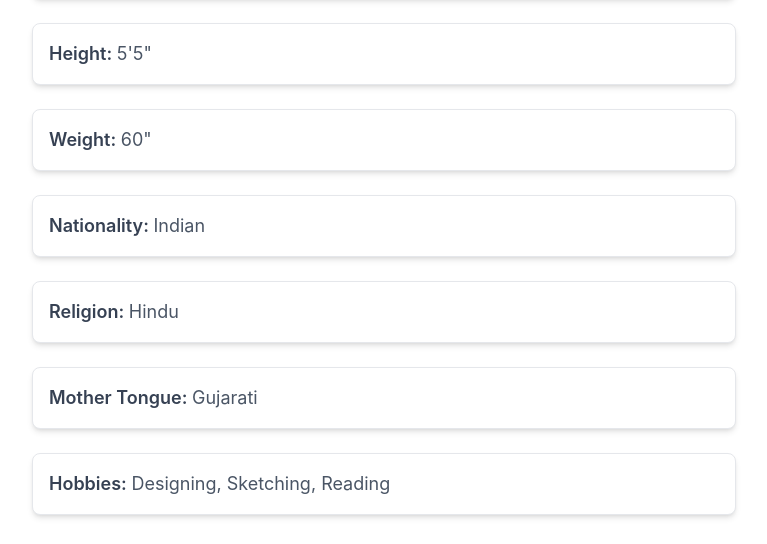
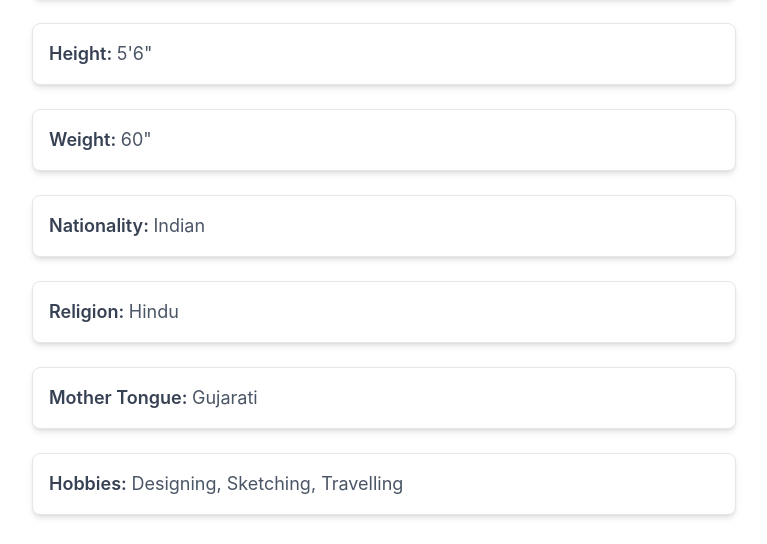
Before and after one commit to sagarkhatridk/AkashBIODATA, a React (Vite) app: page / in a window 1280 px wide. Shown: the part 1905-2449 px from the top of the page, without its empty margins (256-1023 px from the left). Built offline with nearby package versions, Linux system fonts and the light colour scheme; a web font is replaced by a local one.

Commit message:
bio updated

```diff
--- a/src/components/BioDataInformation.jsx
+++ b/src/components/BioDataInformation.jsx
@@ -11,12 +11,12 @@ const BioDataInformation = () => {
     { label: "Sister", value: "Riya Khatri (Married)" },
     { label: "Education", value: "Diploma in Embroidery Design" },
     { label: "Work", value: "Embroidery Designer (Sketcher)" },
-    { label: "Height", value: "5'5\"" },
+    { label: "Height", value: "5'6\"" },
     { label: "Weight", value: '60"' },
     { label: "Nationality", value: "Indian" },
     { label: "Religion", value: "Hindu" },
     { label: "Mother Tongue", value: "Gujarati" },
-    { label: "Hobbies", value: "Designing, Sketching, Reading" },
+    { label: "Hobbies", value: "Designing, Sketching, Travelling" },
   ];
 
   return (
```
